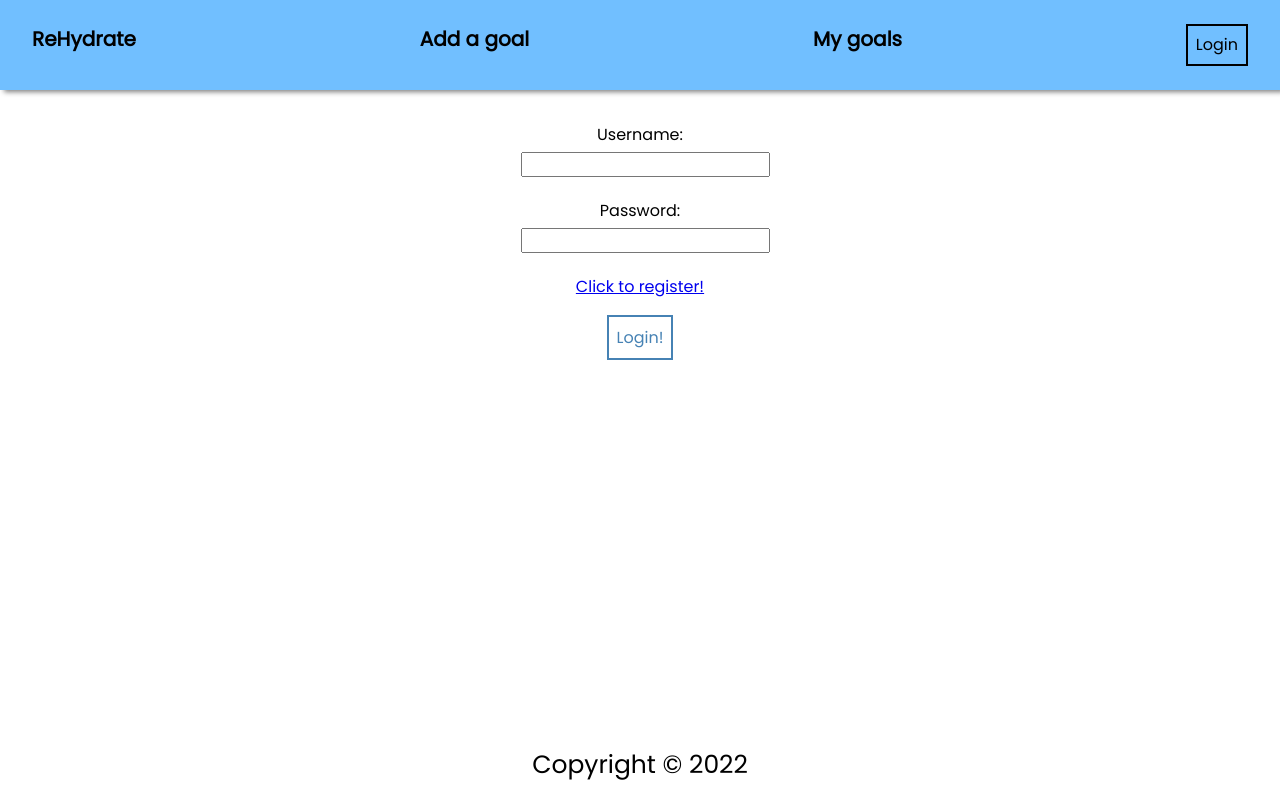
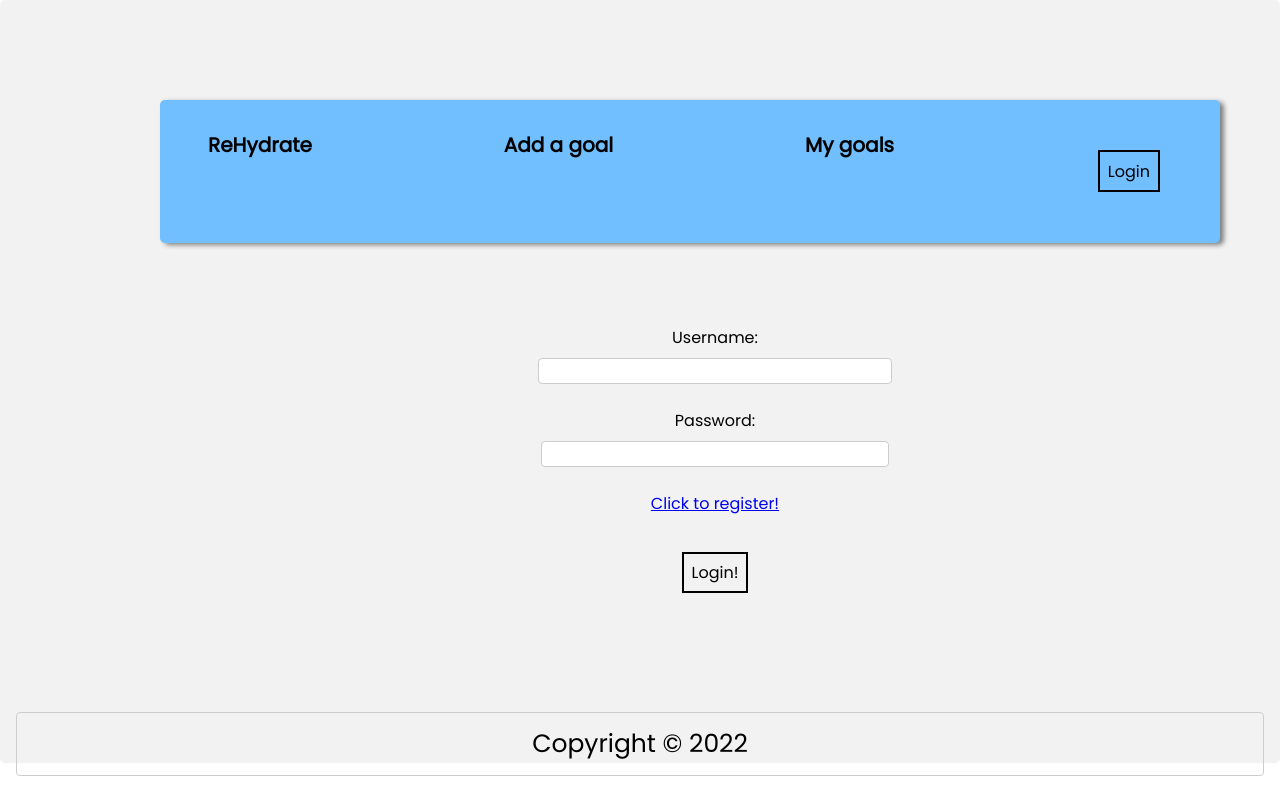
Before and after one commit to chrisballew/ReHydrate_Capstone_Project, a React (Create React App) app in the folder frontend/: page /login in a window 1280 px wide. Built offline with nearby package versions, Linux system fonts and the light colour scheme.

Commit message:
major adjustments to CSS

```diff
--- a/frontend/src/components/NavBar/NavBar.css
+++ b/frontend/src/components/NavBar/NavBar.css
@@ -7,9 +7,11 @@ ul {
 
 li {
   font-size: 1.25rem;
+  padding: 0.4rem 0.5rem;
 }
 
 b {
+  padding: 0.4rem 0.5rem;
   color: black;
 
 }
@@ -30,7 +32,7 @@ b {
 }
 
 .navBar button:hover {
-  background: rgb(0, 238, 255);
+  background: rgb(255, 255, 255);
   color: steelblue;
   cursor: pointer;
 }
--- /dev/null
+++ b/frontend/src/pages/AddGoalPage/AddGoalPage.css
@@ -0,0 +1,44 @@
+input[type=text], select {
+    width: 100%;
+    padding: 12px 20px;
+    margin: 8px 0;
+    display: inline-block;
+    border: 1px solid #ccc;
+    border-radius: 4px;
+    box-sizing: border-box;
+  }
+
+  input[type=submit] {
+    width: 100%;
+    background-color: #4CAF50;
+    color: white;
+    padding: 14px 20px;
+    margin: 8px 0;
+    border: none;
+    border-radius: 4px;
+    cursor: pointer;
+  }
+
+  input[type=submit]:hover {
+    background-color: #45a049;
+  }
+
+  div {
+    border-radius: 5px;
+    background-color: #f2f2f2;
+    padding: 20px;
+  }
+
+button {
+  margin: 20px;
+    background: transparent;
+    border: 2px solid rgb(0, 0, 0);
+    color: rgb(0, 0, 0);
+    padding: 0.4rem 0.5rem;
+  }
+
+button:hover {
+    background: rgb(255, 255, 255);
+    color: steelblue;
+    cursor: pointer;
+  }
--- a/frontend/src/pages/AddGoalPage/AddGoalPage.js
+++ b/frontend/src/pages/AddGoalPage/AddGoalPage.js
@@ -1,6 +1,7 @@
 import axios from "axios"
 import React from "react"
 import { useNavigate } from "react-router-dom"
+import "./AddGoalPage.css"
 
 import useAuth from "../../hooks/useAuth"
 import useCustomForm from "../../hooks/useCustomForm"
@@ -38,7 +39,7 @@ const AddGoalPage = () => {
             <h1>Setting goals is the key to success! You can start a new one here!</h1>
             <form className="goalform" onSubmit={handleSubmit}>
                 <label>
-                What do you want to call this goal: {" "}
+                What do you want to call this goal? {" "}
                 </label>
                 <input
                  type="text"
@@ -47,7 +48,7 @@ const AddGoalPage = () => {
                  onChange={handleInputChange}/>
 
             <label>
-            Add notes here: {" "}
+            Notes: {" "}
             </label>
           <input
             type="text"
@@ -56,7 +57,7 @@ const AddGoalPage = () => {
             onChange={handleInputChange}/>
 
         <label>
-          Ounce Goal:{" "}
+          How many ounces are you aiming for? {" "}
           </label>
           <input
             type="text"
--- /dev/null
+++ b/frontend/src/pages/GoalsPage/GoalsPage.css
@@ -0,0 +1,16 @@
+div {
+    padding-top: 50px;
+    padding-right: 30px;
+    padding-bottom: 50px;
+    padding-left: 80px;
+    vertical-align: auto;
+  }
+p {
+    width: 100%;
+    padding: 12px 20px;
+    margin: 8px 0;
+    display: inline-block;
+    border: 1px solid #ccc;
+    border-radius: 4px;
+    box-sizing: border-box;
+}
--- a/frontend/src/pages/GoalsPage/GoalsPage.js
+++ b/frontend/src/pages/GoalsPage/GoalsPage.js
@@ -3,6 +3,7 @@ import { useEffect, useState } from "react"
 import { useNavigate } from "react-router-dom"
 import useAuth from "../../hooks/useAuth"
 import axios from "axios"
+import "./GoalsPage.css"
 
 const GoalsPage = () => {
     const [user, token] = useAuth();
```
Also changed, not shown: 2 other files (tests, documents, lock files or other folders).
